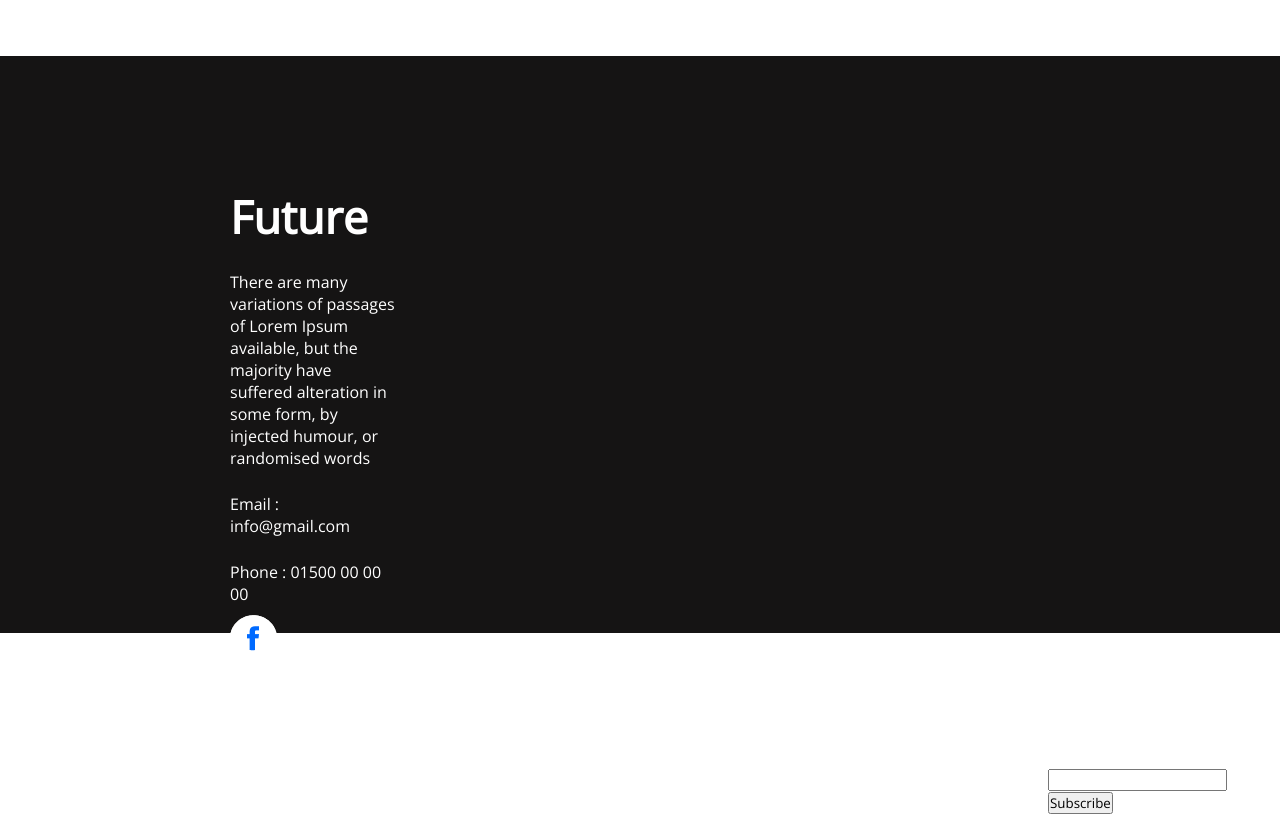
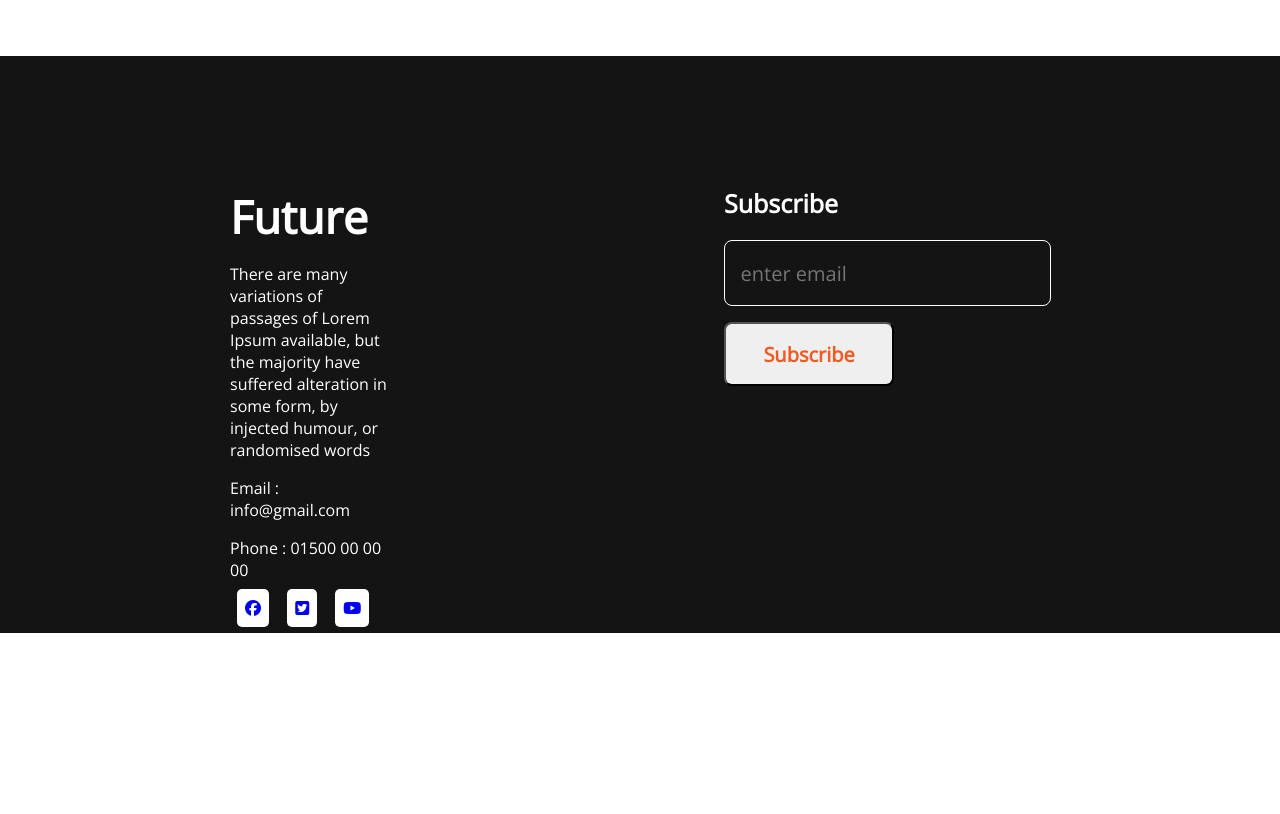
Before and after one commit to AJAmran/project-1, a plain HTML site: page index.html in a window 1280 px wide. Shown: the part 3272-4086 px from the top of the page. After the commit the page ends 3905 px from the top, so only its background shows below. Drawn offline with nearby package versions, Linux system fonts and the light colour scheme.

Commit message:
it's my second commit

```diff
--- a/index.html
+++ b/index.html
@@ -9,6 +9,7 @@
     <link rel="preconnect" href="https://fonts.googleapis.com">
     <link rel="preconnect" href="https://fonts.gstatic.com" crossorigin>
     <link href="https://fonts.googleapis.com/css2?family=Open+Sans&display=swap" rel="stylesheet">
+    <script src="https://kit.fontawesome.com/6b8e36eaad.js" crossorigin="anonymous"></script>
     <link rel="stylesheet" href="styles/style.css">
 </head>
 
@@ -83,22 +84,23 @@
         </section>
     </main>
     <!-- Footer -->
-    <footer class="footer">
+   <footer class="footer">
         <div class="future">
             <h1>Future</h1>
             <p>There are many variations of passages of Lorem Ipsum available, but the majority have suffered alteration in some form, by injected humour, or randomised words</p>
             <p>Email : info@gmail.com</p>
             <p>Phone : 01500 00 00 00</p>
-            <a href="#"><img src="images/icons/fb.png" alt=""></a>
-            <a href="#"><img src="images/icons/fb.png" alt=""></a>
+            <a href="#"><i class="fa-brands fa-facebook"></i></a>
+            <a href="#"><i class="fa-brands fa-square-twitter"></i></a>
+            <a href="#"><i class="fa-brands fa-youtube"></i></a>
         </div>
-        <div class="subcribs">
-            <h2>Subscribe</h2>
-            <input type="text" name="" id="">
+        <div class="subscribe">
+            <h3>Subscribe</h3>
+            <input type="email" name="" id="" placeholder="   enter email"><br>
             <button>Subscribe</button>
+
         </div>
-
-    </footer>
+   </footer>
 </body>
 
 </html>
--- a/styles/style.css
+++ b/styles/style.css
@@ -176,15 +176,25 @@ img {
 
 /* footer */
 .footer {
-    width: 100%;
-    background-color: #151414;
     height: 577px;
     color: white;
+    background-color: #151414;
+    display: flex;
+    justify-content: space-between;
 }
 
 .future {
-    margin: 0px 885px 130px 230px;
     padding-top: 130px;
+    padding-left: 230px;
+    padding-bottom: 130px;
+    width: 485px;
+}
+
+.subscribe {
+    margin-right: 229px;
+    margin-top: 130px;
+    margin-left: 331px;
+
 }
 
 .future h1 {
@@ -192,20 +202,44 @@ img {
     font-size: 45px;
     margin-bottom: 16px;
 }
-.future p{
+
+.future p {
+    font-weight: 400;
     font-size: 16px;
-    margin-top: 24px;
+    margin-bottom: 16px;
 }
-.future img{
-    display: flex;
-    justify-content: space-around;
-    gap: 4px;
-    margin-top: 10px;
+
+.subscribe h3 {
+    font-weight: 600;
+    font-size: 25px;
+    margin-bottom: 20px;
 }
-.subcribs{
-    display: block;
+
+.subscribe input {
+    border-radius: 8px;
+    border: 1px solid #FFFFFF;
+    width: 325px;
+    height: 64px;
+    margin-bottom: 16px;
+    background: #151414;
+    font-weight: 500px;
+    font-size: 20px;
+
+
 }
-.subcribs{
-    margin: 130px 229px 243px 1048px;
-    display: block;
+
+.subscribe button {
+    width: 170.11px;
+    height: 64px;
+    color: #F15B22;
+    font-weight: 600;
+    font-size: 20px;
+    border-radius: 8px;
 }
+.future a{
+
+    border-radius: 5px;
+    margin: 7px;
+    background-color: white;
+    padding: 8px;
+}
```
